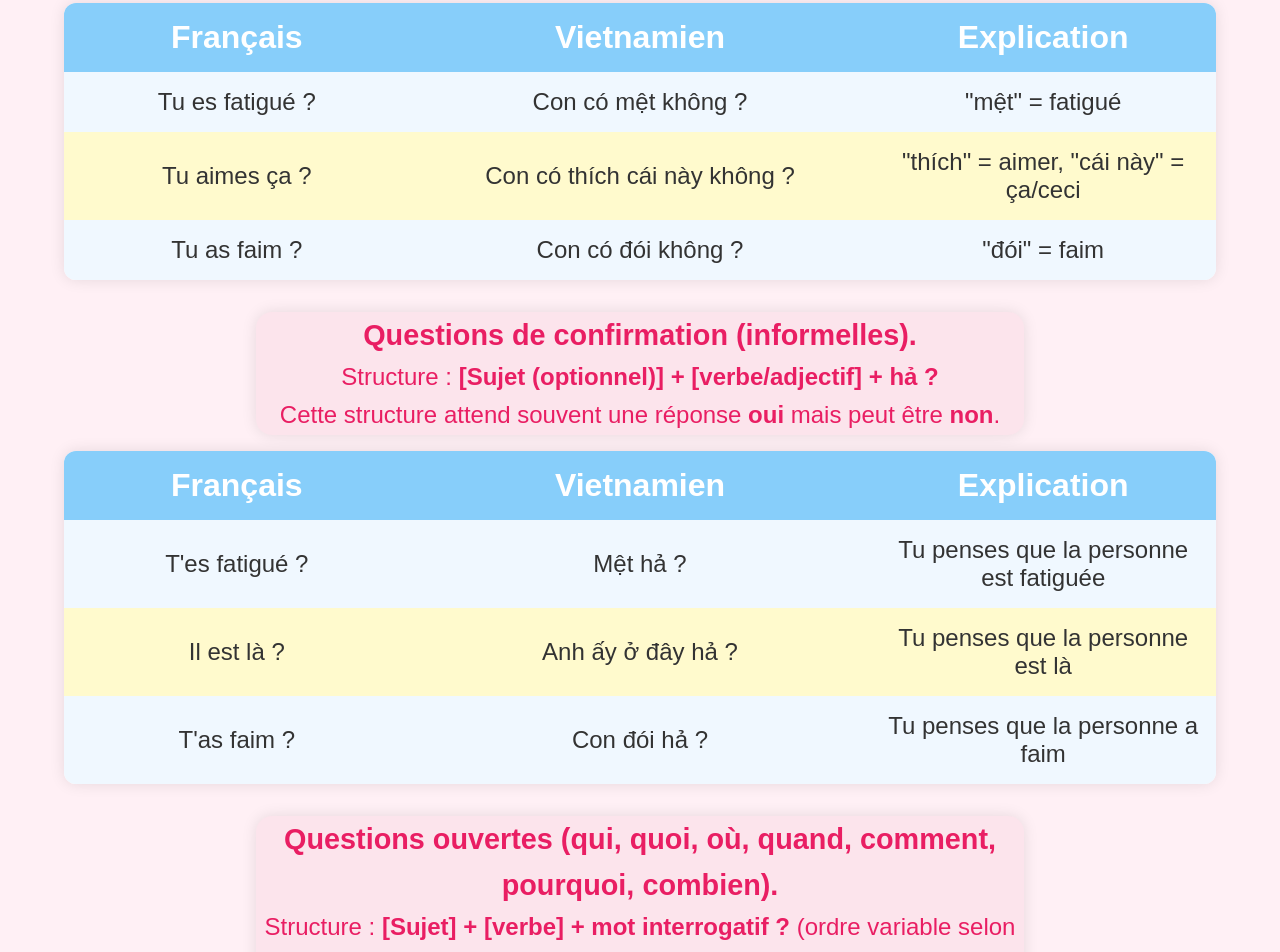
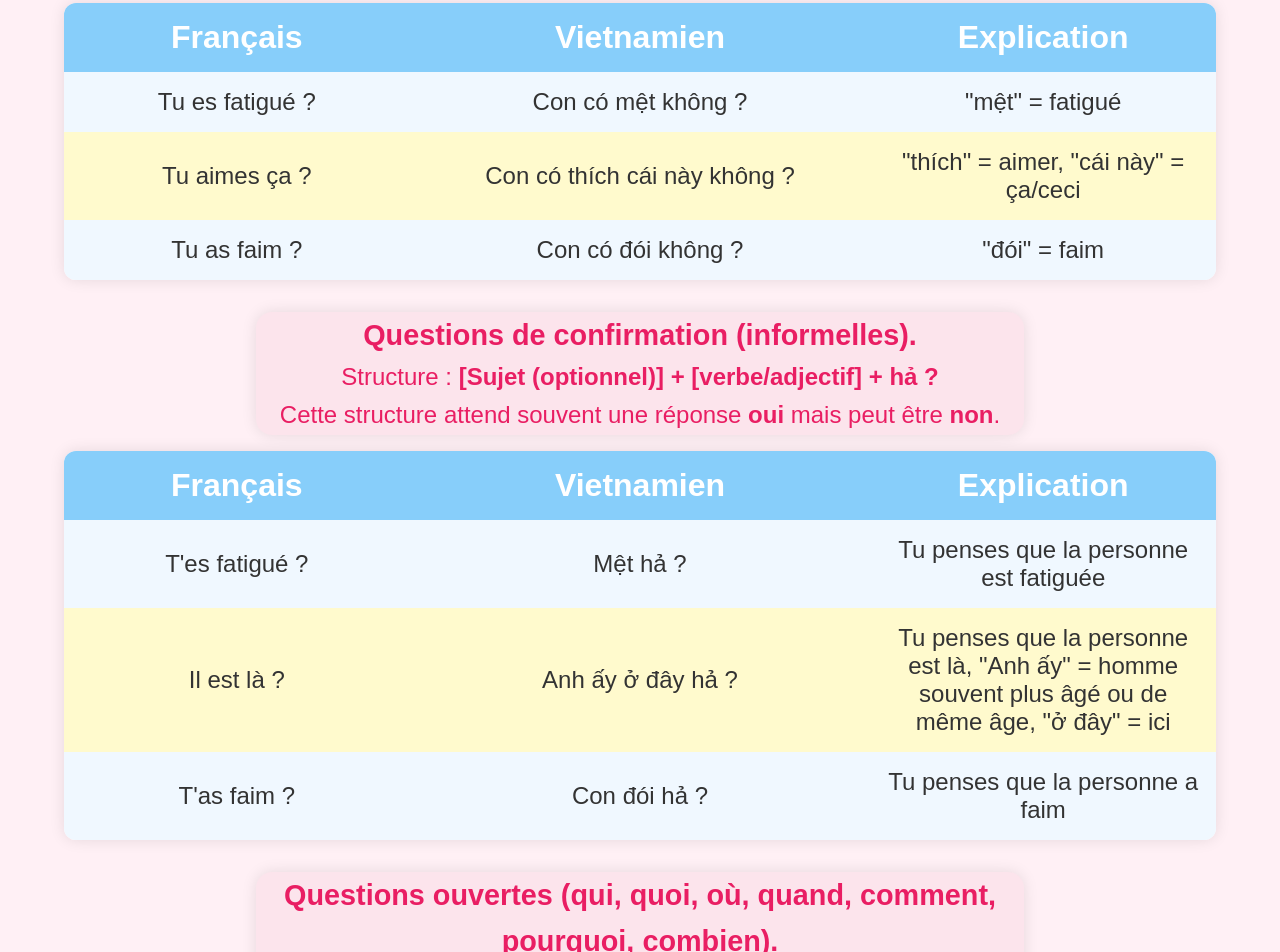
Before and after one commit to Trinh1174/Trinh1174.github.io, a plain HTML site: page questions.html in a window 1280 px wide. Shown: the part 274-1226 px from the top of the page. Drawn offline with Linux system fonts and the light colour scheme.

Commit message:
Add files via upload

```diff
--- a/questions.html
+++ b/questions.html
@@ -67,7 +67,7 @@
             <tr>
               <td>Il est là ?</td>
               <td>Anh ấy ở đây hả ?</td>
-              <td>Tu penses que la personne est là</td>
+              <td>Tu penses que la personne est là, "Anh ấy" = homme souvent plus âgé ou de même âge, "ở đây" = ici</td>
           </tr>
           <tr>
             <td>T'as faim ?</td>
```
